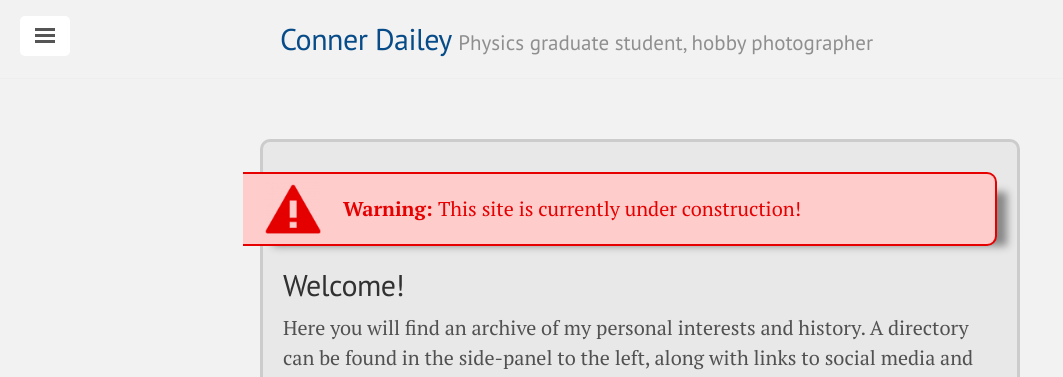
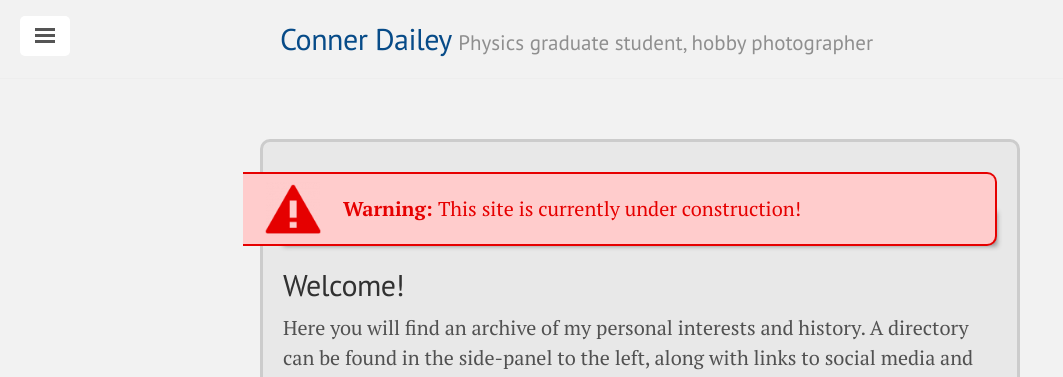
Before and after one commit to TakeTwiceDailey/TakeTwiceDailey.github.io, a Jekyll site: the page built from index.md, in a window 1280 px wide. Shown: the top 377 px of the page, without its empty margins (0-1063 px from the left). Built offline with Jekyll 4.4.1, drawn with Linux system fonts in a browser that asks for light colours; nearby versions of some CDN libraries.

Commit message:
box shadow

```diff
--- a/public/css/poole.css
+++ b/public/css/poole.css
@@ -366,7 +366,7 @@ tbody tr:nth-child(odd) th {
    border: 2px solid #e60000;
    border-left: none;
    color: #e60000;
-   box-shadow: 1rem 10px 8px -10px #888888;
+   box-shadow: 1rem 1rem 5px -1rem #888888;
 }
 .warning::before {
   font-weight: bold;
```
